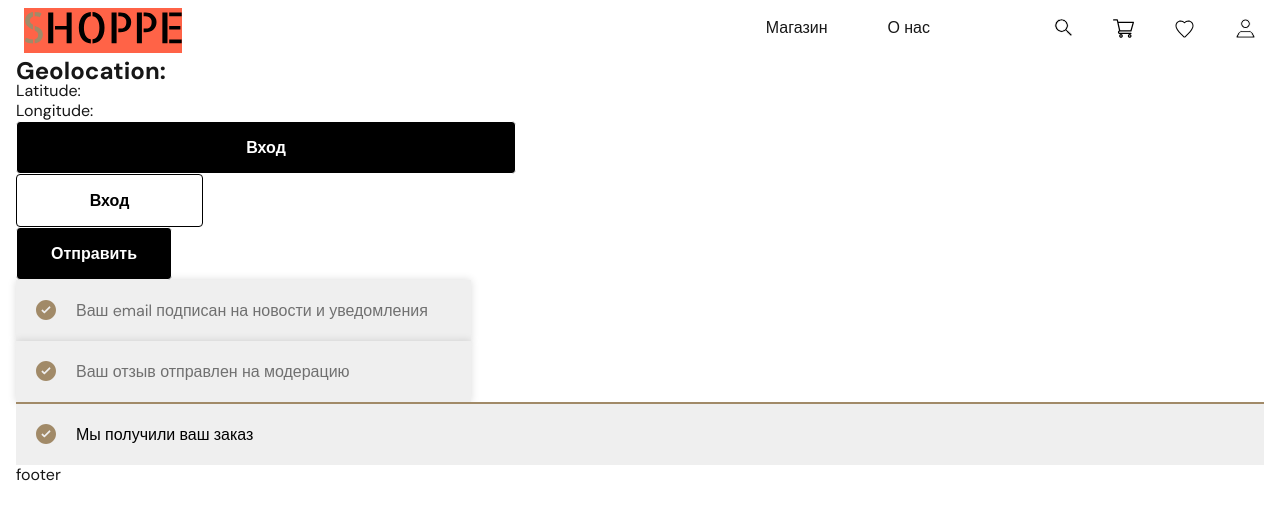
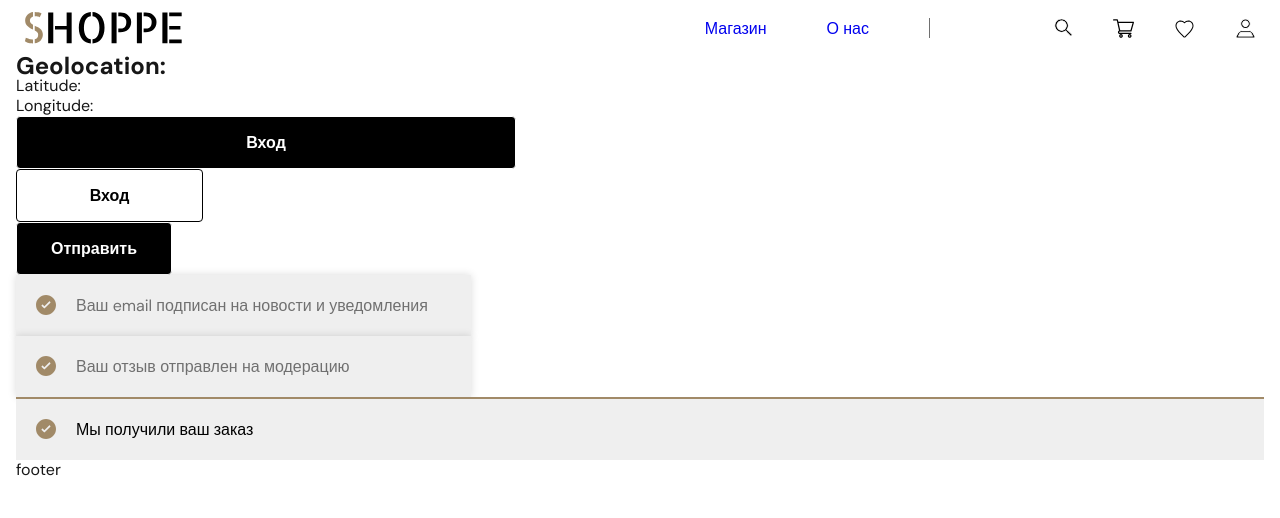
Before and after one commit to ministrov/shoppe-ecommerce-next, a Next.js app: page / in a window 1280 px wide. Shown: the top 518 px of the page. Built offline with nearby package versions, Linux system fonts and the light colour scheme; no server answers.

Commit message:
feature - Keep on operating on styling header component

```diff
--- a/app/(site)/globals.css
+++ b/app/(site)/globals.css
@@ -32,7 +32,6 @@ body {
 }
 
 a {
-  color: inherit;
   text-decoration: none;
 }
 
@@ -41,8 +40,8 @@ a {
   margin: 0 auto;
 }
 
-@media (prefers-color-scheme: dark) {
+/* @media (prefers-color-scheme: dark) {
   html {
     color-scheme: dark;
   }
-}
+} */
--- a/components/header/Header.module.css
+++ b/components/header/Header.module.css
@@ -15,13 +15,23 @@
 .mainMenu {
   display: flex;
   gap: 124px;
-  max-height: 42px;
-}
-
-.linksList {
-  gap: 60px;
+  height: 20px;
 }
 
 .iconList {
   gap: 40px;
 }
+
+.linksList li {
+  padding-right: 60px;
+}
+
+.linksList li:last-child {
+  border-right: 1px solid var(--light-gray);
+}
+
+.linksList a {
+  font-family: inherit;
+  font-size: 16px;
+  line-height: 22px;
+}
--- a/components/header/Header.tsx
+++ b/components/header/Header.tsx
@@ -10,10 +10,10 @@ const Header = () => {
 
       <div className={styles.mainMenu}>
         <ul className={styles.linksList}>
-          <li>
+          <li className={styles.shop}>
             <Link href={'#'}>Магазин</Link>
           </li>
-          <li>
+          <li className={styles.about}>
             <Link href={'#'}>О нас</Link>
           </li>
         </ul>
--- a/components/logo/Logo.module.css
+++ b/components/logo/Logo.module.css
@@ -1,3 +1,4 @@
 .logo {
-  background-color: tomato;
+  display: block;
+  max-height: 40px;
 }
```
